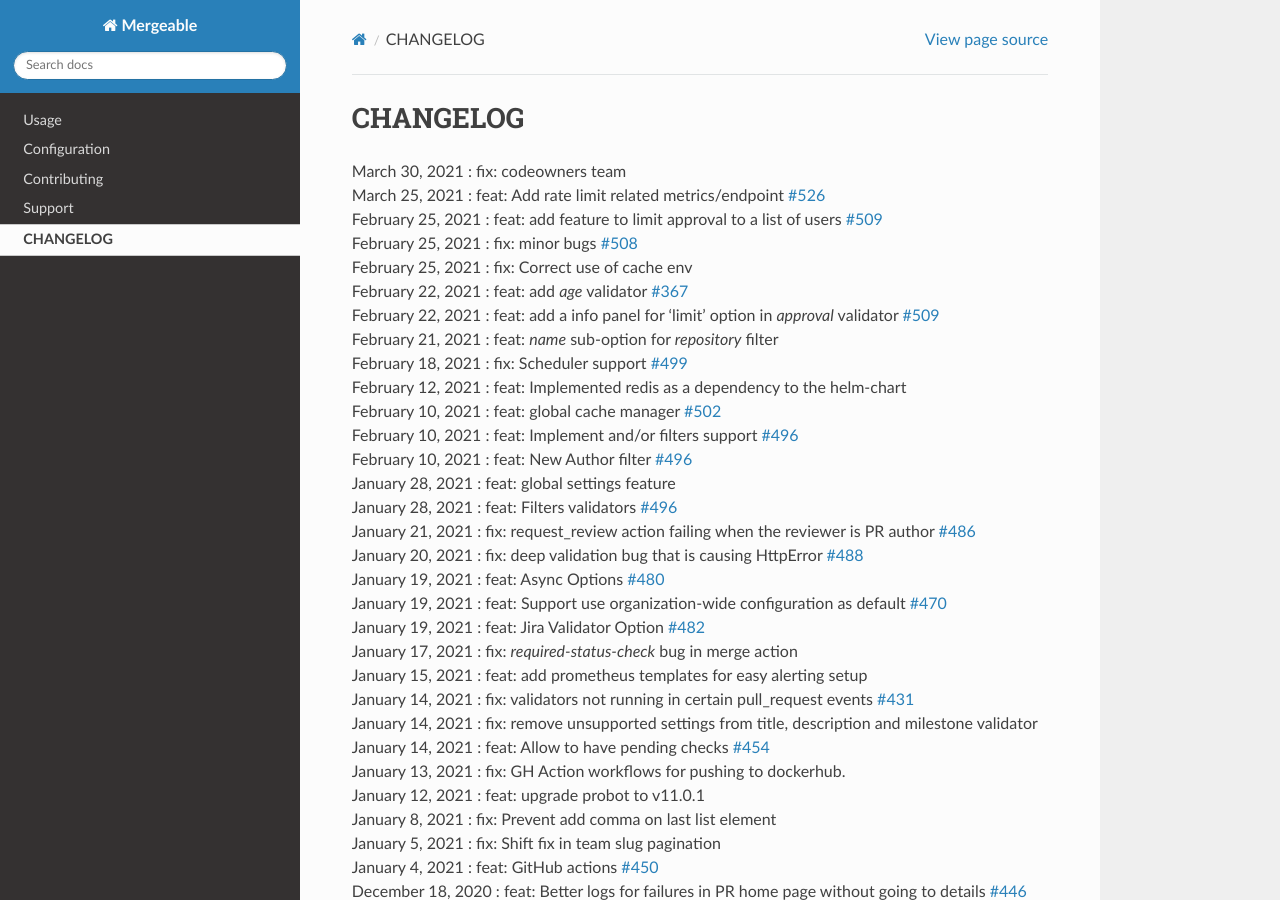
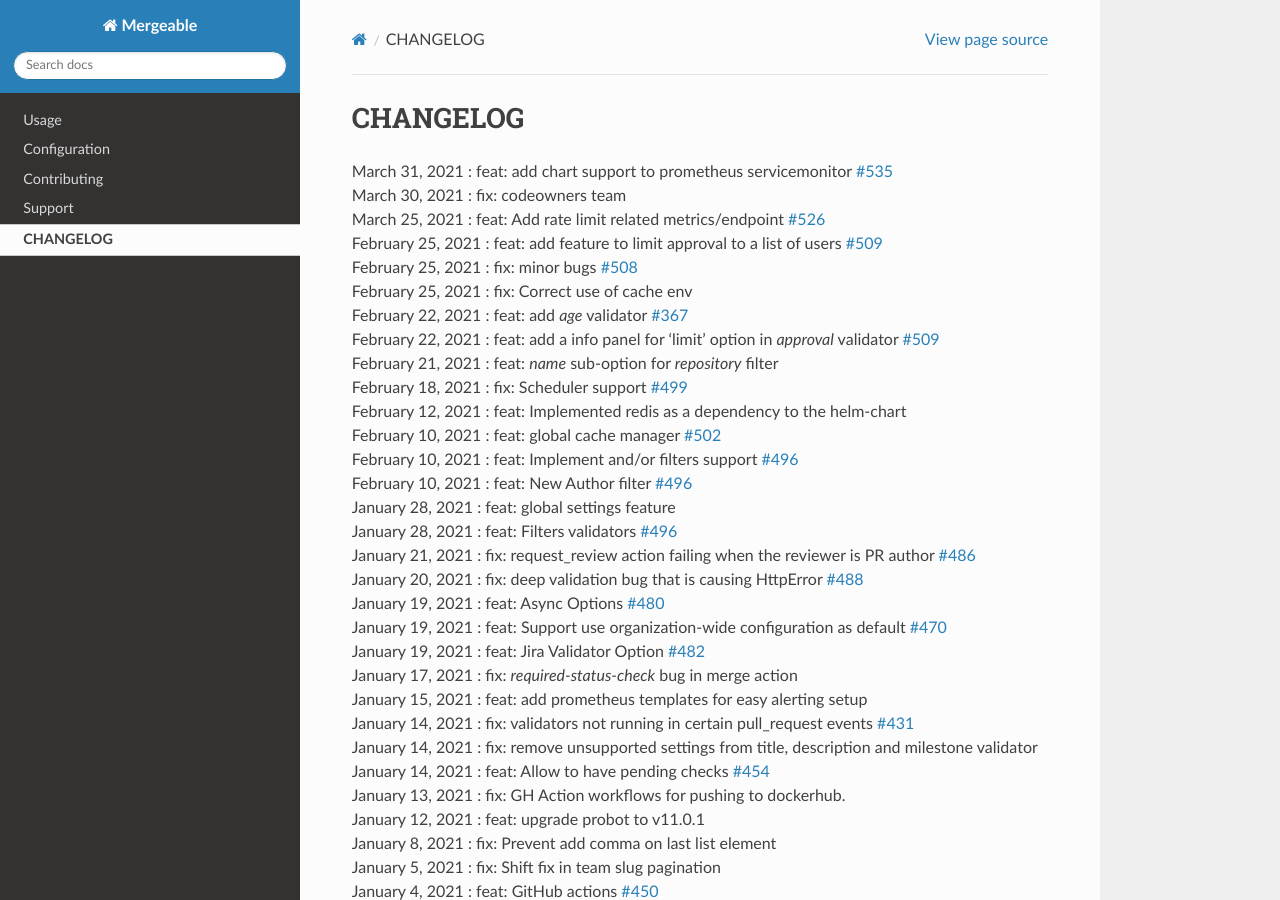
Before and after one commit to mergeability/mergeable, a Sphinx documentation site: the page built from docs/changelog.rst, in a window 1280 px wide and 900 px high. Built offline with Sphinx 7.4.7 and the Read the Docs theme 2.0.0, drawn with Linux system fonts in a browser that asks for light colours; pages that are not in the unit, such as notebooks, are missing from menus.

Commit message:
feat: add chart support to prometheus servicemonitor (#535)
* add chart support to prometheus servicemonitor

* add feature to changelog

```diff
--- a/docs/changelog.rst
+++ b/docs/changelog.rst
@@ -1,6 +1,7 @@
 CHANGELOG
 =====================================
 
+| March 31, 2021 : feat: add chart support to prometheus servicemonitor `#535 <https://github.com/mergeability/mergeable/pull/535>`_
 | March 30, 2021 : fix: codeowners team
 | March 25, 2021 : feat: Add rate limit related metrics/endpoint `#526 <https://github.com/mergeability/mergeable/pull/526>`_
 | February 25, 2021 : feat: add feature to limit approval to a list of users `#509 <https://github.com/mergeability/mergeable/issues/509>`_
```
Also changed, not shown: 3 other files.
